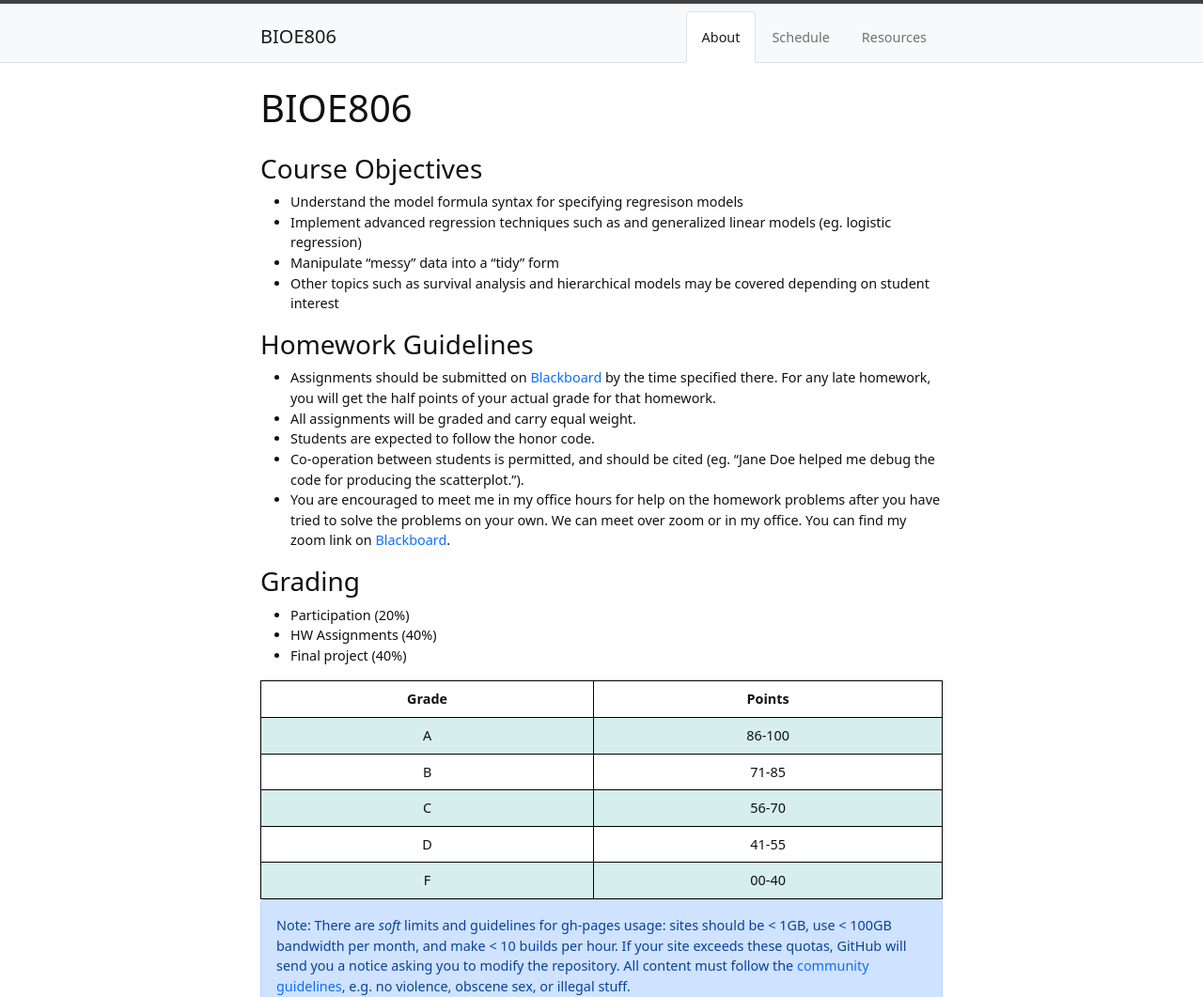
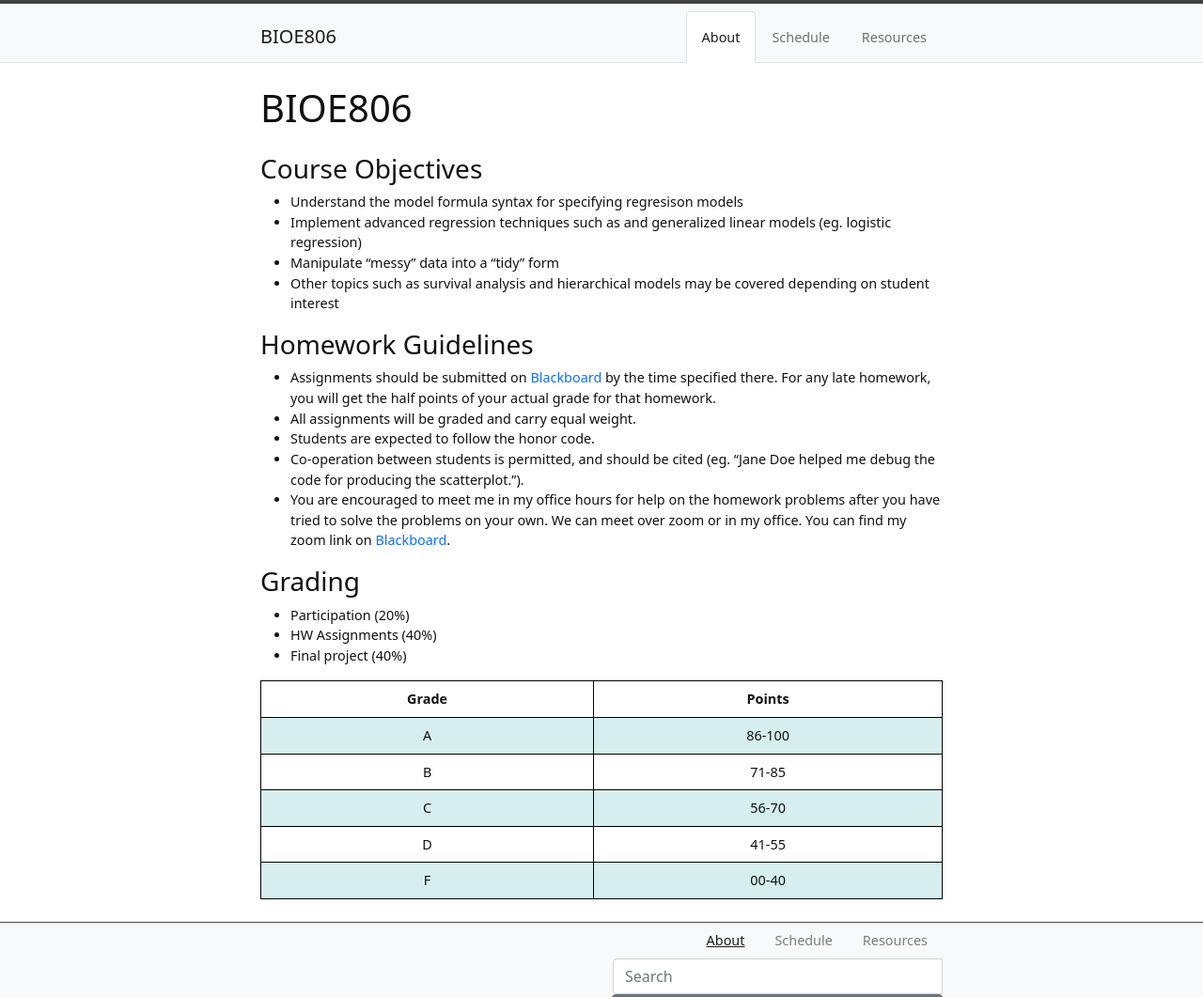
Before and after one commit to XiaoyuLiang/BIOE806-Spring2022, a Jekyll site: the page built from content/1-intro.md, in a window 1280 px wide, cut to the strip 0-1061 px from the top of the page. Shown: the whole strip at 94% size. Built offline with Jekyll 4.4.1, drawn with Linux system fonts in a browser that asks for light colours.

Commit message:
Update 1-intro.md

```diff
--- a/content/1-intro.md
+++ b/content/1-intro.md
@@ -67,10 +67,3 @@ tr:nth-child(even) {
   </tr>
 </table>
 </body>
-
-
-{% capture text %}Note:
-There are *soft* limits and guidelines for gh-pages usage: sites should be < 1GB, use < 100GB bandwidth per month, and make < 10 builds per hour.
-If your site exceeds these quotas, GitHub will send you a notice asking you to modify the repository.
-All content must follow the [community guidelines](https://help.github.com/articles/github-community-guidelines/), e.g. no violence, obscene sex, or illegal stuff.{% endcapture %}
-{% include alert.html text=text color=secondary %}
```
